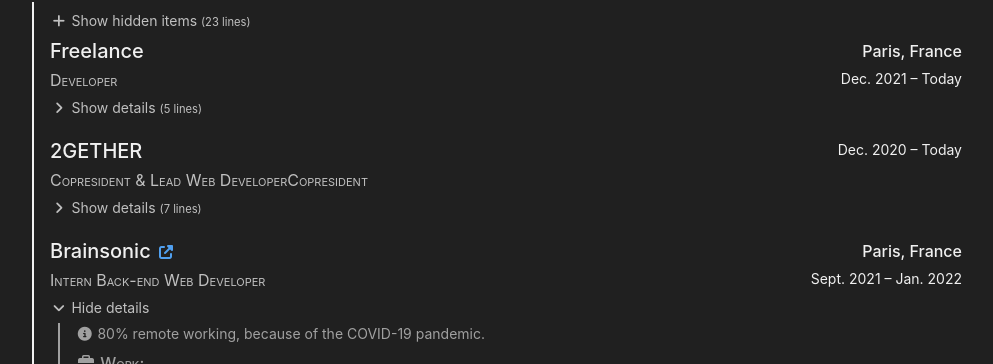
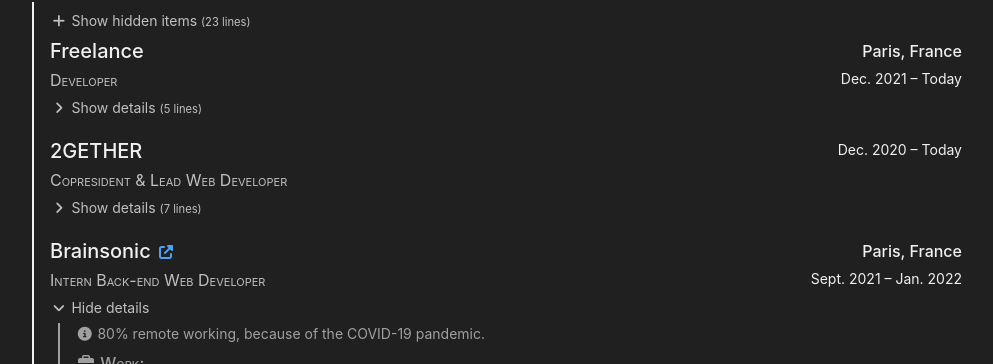
Before and after one commit to matiboux/matiboux.me, a Jekyll site: the page built from cv.html, in a window 1280 px wide and 900 px high, scrolled down 1538 px. Shown: the part 90-454 px from the top of the window, without its empty margins (143-1136 px from the left). Built offline with Jekyll 4.4.1, drawn with Linux system fonts in a browser that asks for light colours; nearby versions of some CDN libraries.

Commit message:
Fix paste error

```diff
--- a/_data/cv.yml
+++ b/_data/cv.yml
@@ -220,7 +220,7 @@ work:
       - Registration to the auto-entrepreneur regime.
 
   - title: 2GETHER
-    position: Copresident & Lead Web DeveloperCopresident
+    position: Copresident & Lead Web Developer
     # location: Paris, France
     date: Dec. 2020 – Today
     visible: true
```
